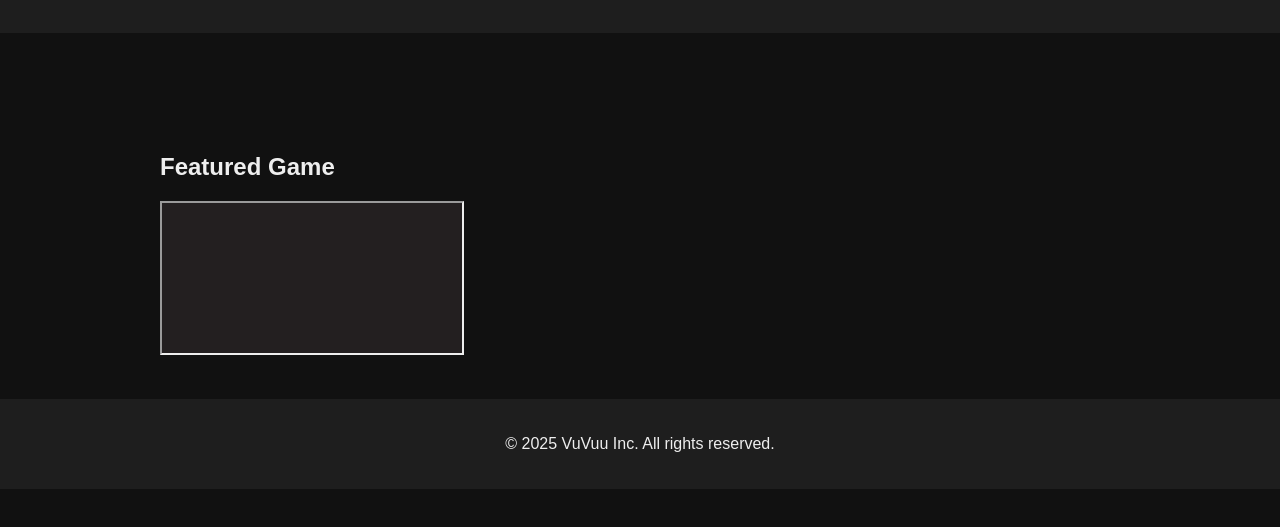
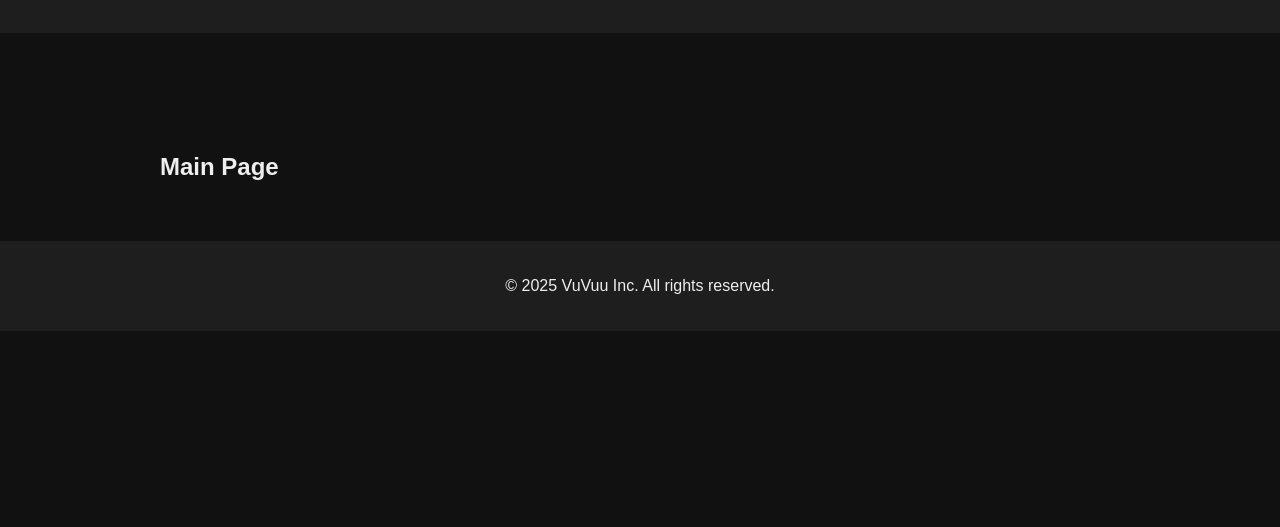
Before and after one commit to VuVuuInc/vuvuu-games, a plain HTML site: page index.html in a window 1280 px wide. Shown: the part 121-648 px from the top of the page. Drawn offline with Linux system fonts and the light colour scheme; no server answers; a script that the page names is missing.

Commit message:
Update index.html
another change

```diff
--- a/index.html
+++ b/index.html
@@ -35,9 +35,7 @@
   </div>
 
   <main>
-    <h2>Featured Game</h2>
-    <!-- Change this src to your actual WebGL game path -->
-    <iframe src="games/mygame/index.html" title="WebGL Game"></iframe>
+    <h2>Main Page</h2>
   </main>
 <footer>
   <p>&copy; 2025 VuVuu Inc. All rights reserved.</p>
```
